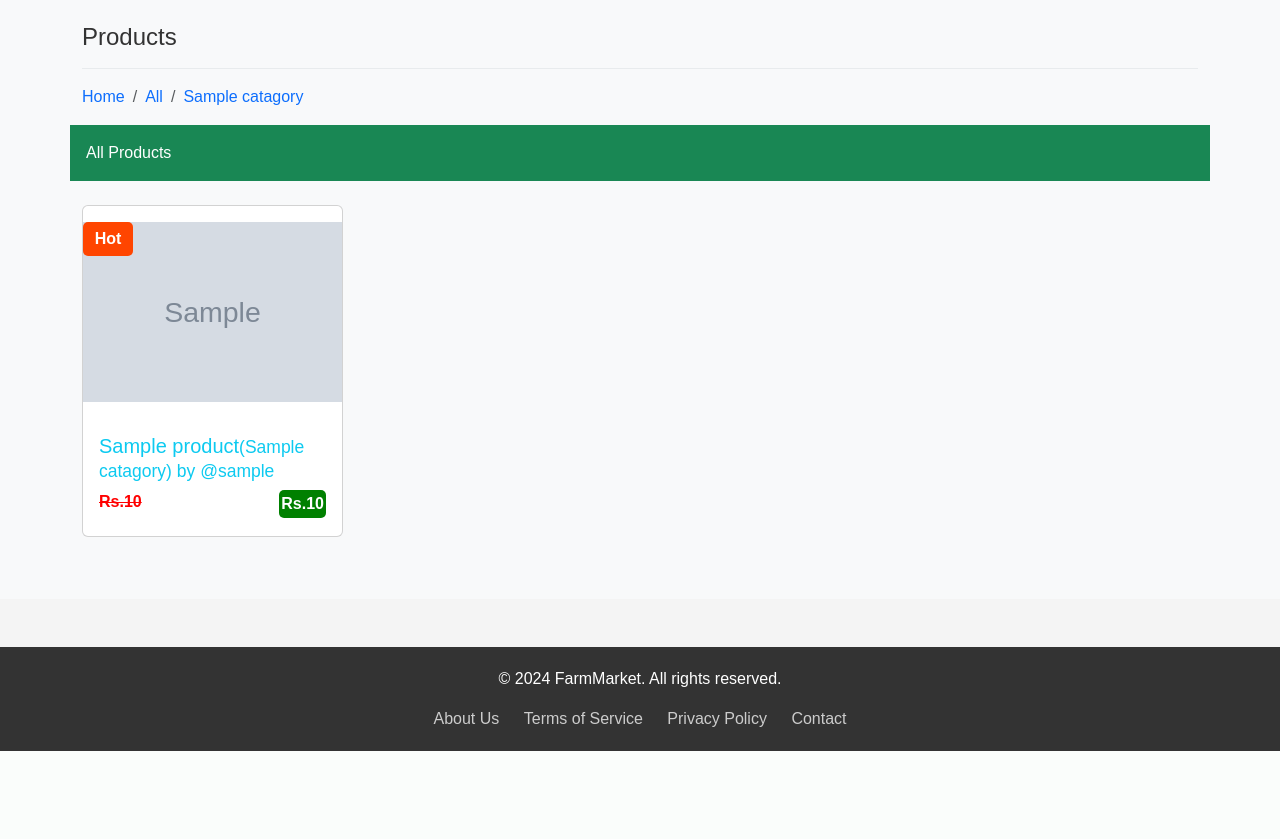
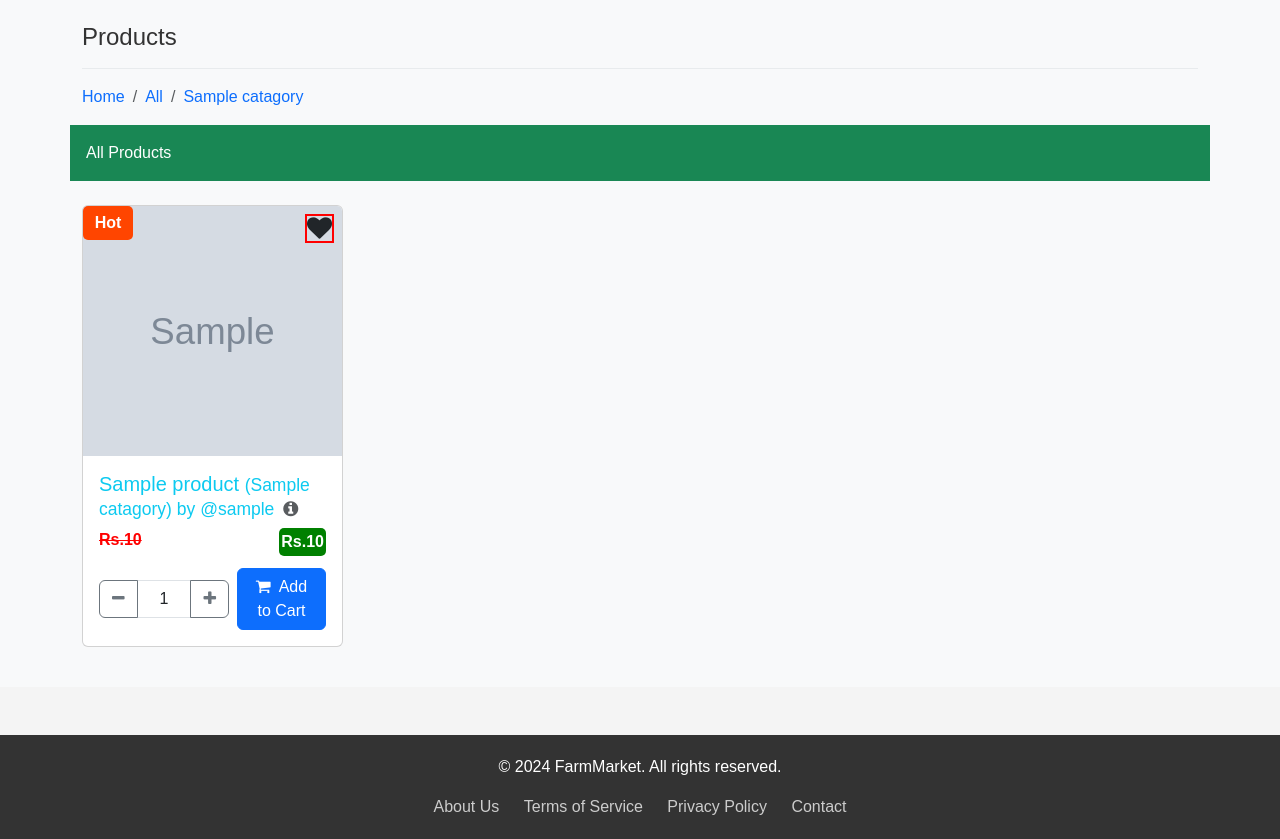
Before and after one commit to sundarg1502/Agro, a Django app: page /products/ in a window 1280 px wide. Shown: the part 129-968 px from the top of the page. Before the commit the page ends 880 px from the top, so only its background shows below. Run offline with Django 5.2, Linux system fonts and the light colour scheme; tables that the repository leaves empty hold one stand-in row (values such as "Sample post"); grey boxes marked "Sample" are stand-in pictures.

Commit message:
Feat: Add to cart and Fav Buttons Added in the products Page

```diff
--- a/home/templates/includes/base.html
+++ b/home/templates/includes/base.html
@@ -23,4 +23,6 @@
 {% include 'includes/footer.html' %}
 </body>
 <script src="https://cdn.jsdelivr.net/npm/bootstrap@5.3.3/dist/js/bootstrap.bundle.min.js" integrity="sha384-YvpcrYf0tY3lHB60NNkmXc5s9fDVZLESaAA55NDzOxhy9GkcIdslK1eN7N6jIeHz" crossorigin="anonymous"></script>
+{% block js %}
+{% endblock %}
 </html>
--- a/home/templates/products.html
+++ b/home/templates/products.html
@@ -15,10 +15,10 @@ Agro | Online Shopping
         <hr style="border-color:#b8bfc2;">
         <nav aria-label="breadcrumb">
           <ol class="breadcrumb">
-            <li class="breadcrumb-item"><a href="{% url 'home' %}">Home</a></li>
-            <li class="breadcrumb-item active"><a href="{% url 'products' %}" >All</a></li>
+            <li class="breadcrumb-item"><a href="{% url 'home:home' %}">Home</a></li>
+            <li class="breadcrumb-item active"><a href="{% url 'home:products' %}" >All</a></li>
             {% for cata in catagory %}
-            <li class="breadcrumb-item"><a href="{% url 'products_catagory' cata.id %}" >{{cata.catagory_name}}</a></li>
+            <li class="breadcrumb-item"><a href="{% url 'home:products_catagory' cata.id %}" >{{cata.catagory_name}}</a></li>
             {% endfor %}
           </ol>
         </nav>
@@ -26,14 +26,14 @@ Agro | Online Shopping
       </div>
       <div class="p-3 mb-2 bg-success text-white">{{display}}</div>
       {% for item in data %}
-      <div class="col-md-4 col-lg-3">
+      {% comment %} <div class="col-md-4 col-lg-3">
         <div class="card my-3">
           <div class="col-4 my-3 pic-box hidden">
             {% if item.trending %}
               <div class="hot">Hot</div>
             {% endif %}
             <img src="{% static item.image %}"  class="card-image-top" alt="Categories" style="height:180px;width:259px;object-fit:cover">
-            {% comment %} <a href="{% url 'productdetails' item.id %}"> {% endcomment %}
+            <a href="{% url 'productdetails' item.id %}">
           </div>
             <div class="card-body">
             <h5 class="card-title text-info">{{ item.name }}<small>({{item.catagory.catagory_name}}) by <a href="{% url 'products_seller' item.seller.username %}" class='text-info'>@{{item.seller.username}}</a></small></h5>
@@ -44,10 +44,85 @@ Agro | Online Shopping
           </div>
         </a>
         </div>
-      </div>
+      </div> {% endcomment %}
+      <div class="col-md-4 col-lg-3 position-relative">
+        <div class="card my-3">
+            <div class="pic-box">
+                {% if item.trending %}
+                    <div class="hot">Hot</div>
+                {% endif %}
+                <img src="{% static item.image %}" class="card-img-top" alt="Categories" style="height:250px; width:100%; object-fit:cover;">
+            </div>
+            <div class="card-body">
+                <h5 class="card-title text-info">
+                    {{ item.name }}
+                    <small>({{item.catagory.catagory_name}}) by
+                        <a href="{% url 'home:products_seller' item.seller.username %}" class='text-info'>
+                            @{{item.seller.username}}
+                        </a>
+                        <i class="fa fa-info-circle ms-1 text-muted"></i>
+                    </small>
+                </h5>
+                <p class="card-text">
+                    <span class="float-start old_price"><s>Rs.{{ item.actuall_price | stringformat:'d'}}</s></span>
+                    <span class="float-end new_price">Rs.{{ item.new_price | stringformat:'d' }}</span>
+                </p>
+
+                <div class="d-flex justify-content-between align-items-center mt-5">
+                    <div class="d-flex align-items-center">
+                        <div class="input-group quantity-control me-2" style="max-width: 130px;">
+                            <button class="btn btn-outline-secondary minus-btn" type="button">
+                                <i class="fa fa-minus"></i>
+                            </button>
+                            <input type="text" class="form-control text-center quantity-input" value="1" readonly>
+                            <button class="btn btn-outline-secondary plus-btn" type="button">
+                                <i class="fa fa-plus"></i>
+                            </button>
+                        </div>
+                        <button class="btn btn-primary add-to-cart-btn">
+                            <i class="fa fa-shopping-cart me-2"></i>Add to Cart
+                        </button>
+                        <div class="position-absolute top-0 end-0 m-2">
+                            <button class="btn b btn-sm favorite-btn border-0 p-0" style="z-index:1000">
+                                <i class="fa fa-heart" style="font-size:25px;border:2px solid red"></i>
+                            </button>
+                        </div>
+                    </div>
+                </div>
+            </div>
+        </div>
+    </div>
+
+
       {% endfor %}
     </div>
   </div>
 </section>
 
 {% endblock content %}
+{% block js %}
+<script>
+// Update
+document.addEventListener('DOMContentLoaded', function() {
+  const quantityControls = document.querySelectorAll('.quantity-control');
+
+  quantityControls.forEach(control => {
+      const minusBtn = control.querySelector('.minus-btn');
+      const plusBtn = control.querySelector('.plus-btn');
+      const quantityInput = control.querySelector('.quantity-input');
+
+      minusBtn.addEventListener('click', function() {
+          let currentValue = parseInt(quantityInput.value);
+          if (currentValue > 1) {
+              quantityInput.value = currentValue - 1;
+          }
+      });
+
+      plusBtn.addEventListener('click', function() {
+          let currentValue = parseInt(quantityInput.value);
+          quantityInput.value = currentValue + 1;
+      });
+  });
+});
+</script>
+{% endblock %}
```
